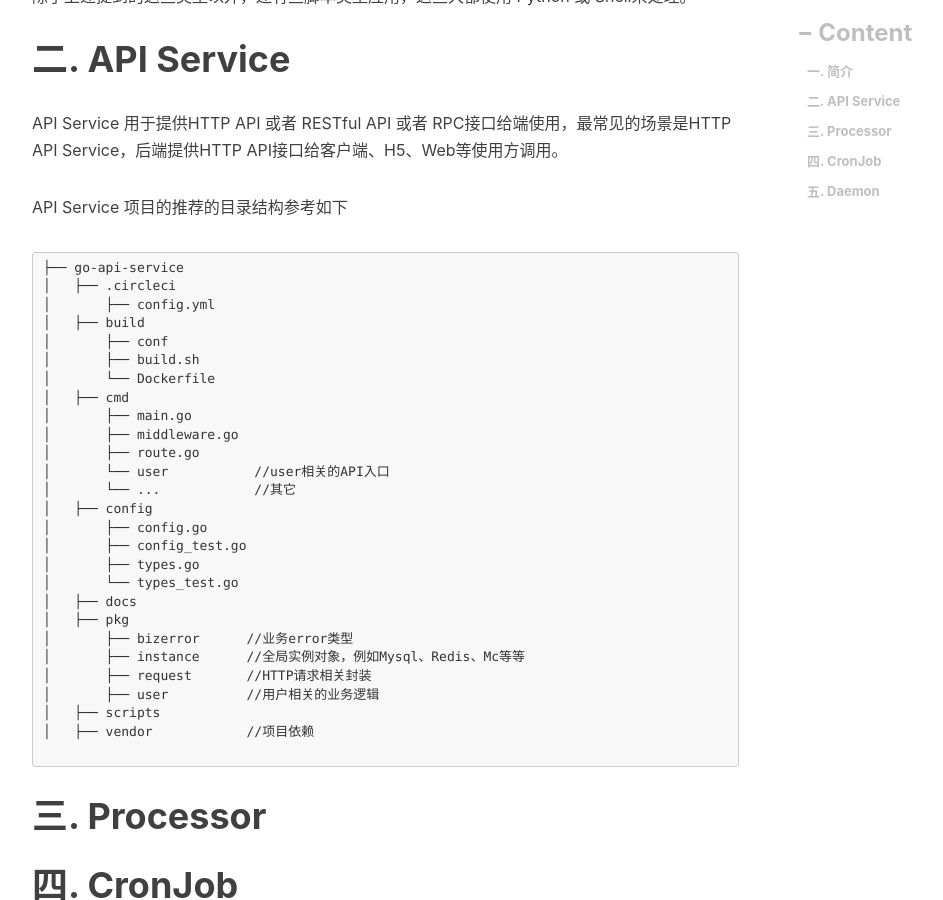
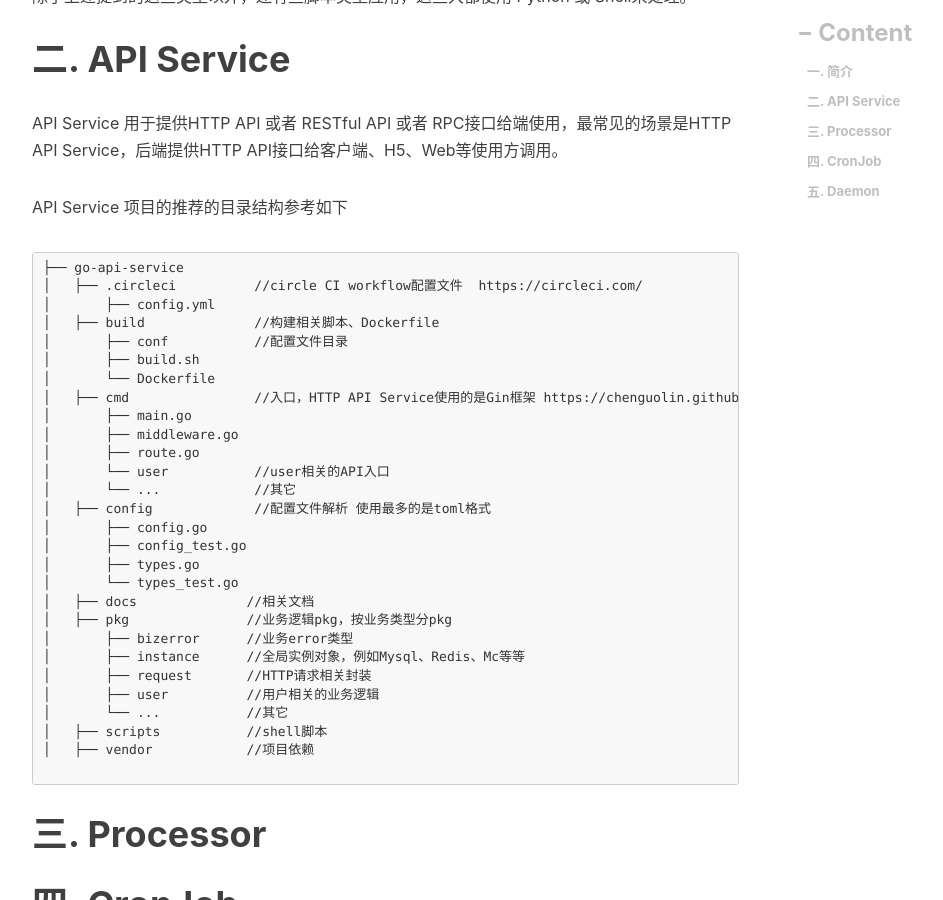
Before and after one commit to engru/chenguolin.github.io, a Jekyll site: the page built from _posts/2018-07-13-【Go-14】Golang 项目目录结构规范.md, in a window 1280 px wide and 900 px high, scrolled down 998 px. Shown: the whole window, without its empty margins (233-1176 px from the left). Built offline with Jekyll 4.4.1, drawn with Linux system fonts in a browser that asks for light colours; nearby versions of some CDN libraries; comment, search, counter and statistics services are not loaded.

Commit message:
Update 2018-07-13-【Go-14】Golang 项目目录结构规范.md

````diff
--- a/_posts/2018-07-13-【Go-14】Golang 项目目录结构规范.md
+++ b/_posts/2018-07-13-【Go-14】Golang 项目目录结构规范.md
@@ -25,30 +25,31 @@ API Service 用于提供HTTP API 或者 RESTful API 或者 RPC接口给端使用
 API Service 项目的推荐的目录结构参考如下
 ```
 ├── go-api-service
-│   ├── .circleci
+│   ├── .circleci          //circle CI workflow配置文件  https://circleci.com/
 │       ├── config.yml
-│   ├── build
-│       ├── conf
-│       ├── build.sh
-│       └── Dockerfile
-│   ├── cmd
-│       ├── main.go
+│   ├── build              //构建相关脚本、Dockerfile
+│       ├── conf           //配置文件目录
+│       ├── build.sh
+│       └── Dockerfile
+│   ├── cmd                //入口，HTTP API Service使用的是Gin框架 https://chenguolin.github.io/2018/07/06/Go-7-Gin-Web-%E6%9C%8D%E5%8A%A1%E6%A1%86%E6%9E%B6/
+│       ├── main.go
 │       ├── middleware.go
-│       ├── route.go
+│       ├── route.go
 │       └── user           //user相关的API入口
 │       └── ...            //其它
-│   ├── config
-│       ├── config.go
+│   ├── config             //配置文件解析 使用最多的是toml格式
+│       ├── config.go
 │       ├── config_test.go
 │       ├── types.go
 │       └── types_test.go
-│   ├── docs
-│   ├── pkg
+│   ├── docs              //相关文档
+│   ├── pkg               //业务逻辑pkg，按业务类型分pkg
 │       ├── bizerror      //业务error类型
 │       ├── instance      //全局实例对象，例如Mysql、Redis、Mc等等
 │       ├── request       //HTTP请求相关封装
 │       ├── user          //用户相关的业务逻辑
-│   ├── scripts
+│       └── ...           //其它
+│   ├── scripts           //shell脚本
 │   ├── vendor            //项目依赖
 
 ```
````
